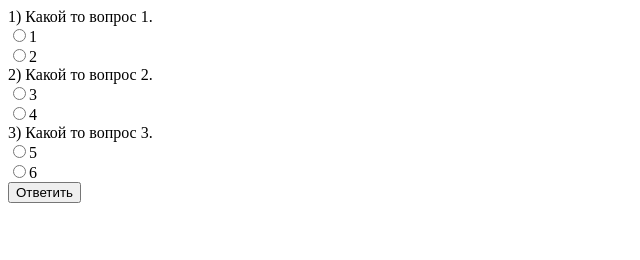
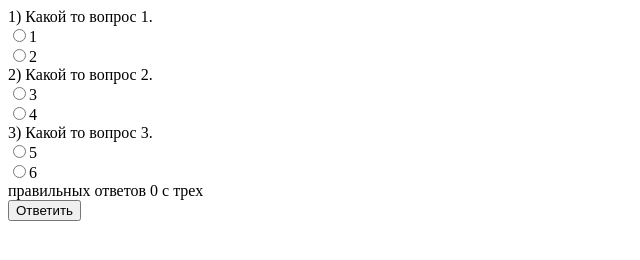
Before and after one commit to ol3301/Javascript, a plain HTML site: page JQuery/index1.html in a window 1280 px wide. Both pictures are taken after a click on the button "Ответить". Shown: the whole page, without its empty margins (0-640 px from the left). Drawn offline with Linux system fonts and the light colour scheme.

Commit message:
задание 2

```diff
--- a/JQuery/index1.html
+++ b/JQuery/index1.html
@@ -17,6 +17,7 @@
         <input type="radio" name="rd2" value="5">5 <br>
         <input type="radio" name="rd2" value="6">6 <br>
 
+        <div id="res"></div>
         <input type="button" value="Ответить" onclick="Click()" >
     </body>
 
@@ -24,7 +25,22 @@
 
 
     function Click(){
+        var rds = document.getElementsByName("rd");
+        var rd1s = document.getElementsByName("rd1");
+        var rd2s = document.getElementsByName("rd2");
 
+        var count_true =0
+
+        if(rds[0].checked)
+            count_true++;
+
+        if(rd1s[1].checked)
+            count_true++;
+
+        if(rd2s[0].checked)
+            count_true++;
+
+        res.innerHTML = "правильных ответов "+count_true+" с трех";
     }
 
 
```
